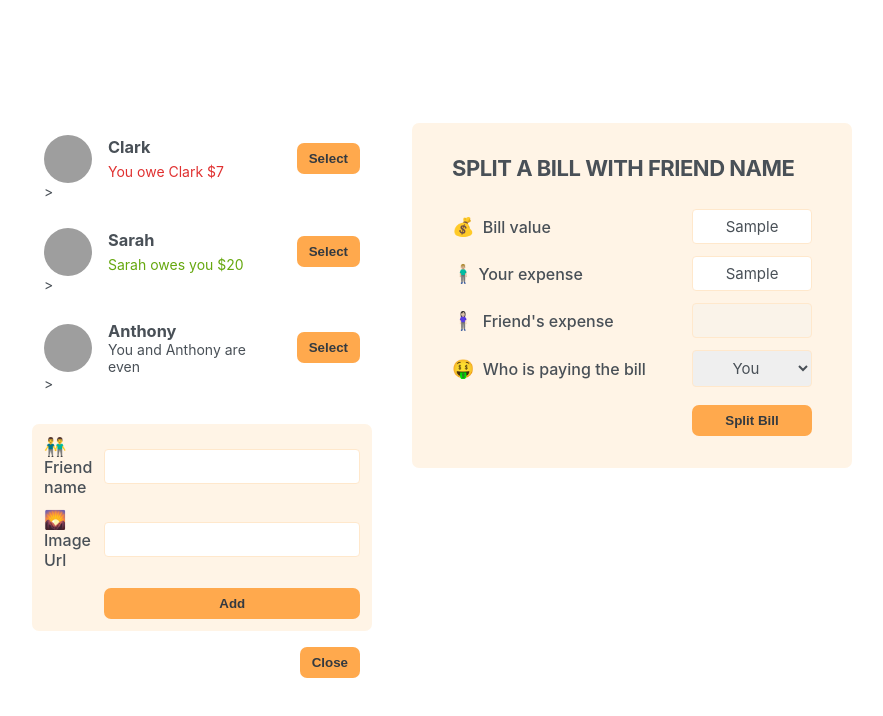
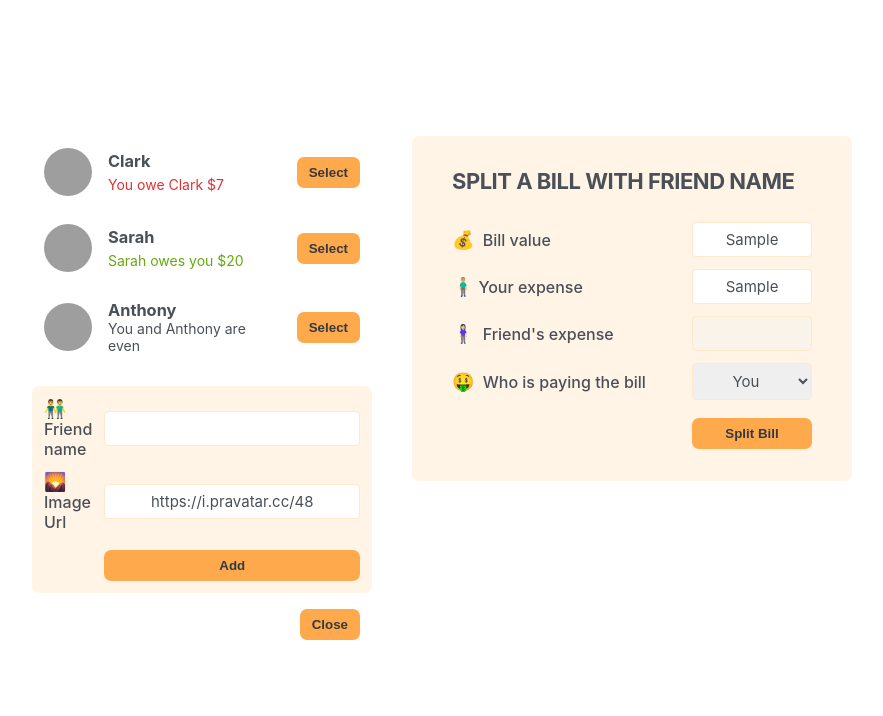
Before and after one commit to ChristianC93/eat-n-split-, a React (Create React App) app: page / in a window 1280 px wide. Both pictures are taken after typing "Sample", "Sample" into the empty fields and a click on the button "Add Friend". Shown: the top 716 px of the page, without its empty margins (198-1081 px from the left). Built offline with nearby package versions, Linux system fonts and the light colour scheme; grey boxes are pictures that could not be loaded; the HTML template or start-up script is replaced by a standard one.

Commit message:
created two state variables name and image and used them to create controlled elements. Created handleSubmit event handler so that user can create a new friend based on input information in FormAddFriend component

```diff
--- a/src/App.js
+++ b/src/App.js
@@ -78,19 +78,48 @@
       {friend.balance === 0 && (
         <p className="black">You and {friend.name} are even</p>
       )}
-      <Button>Select</Button>>
+      <Button>Select</Button>
     </li>
   );
 }
 
 function FormAddFriend() {
+  const [name, setName] = useState('');
+  const [image, setImage] = useState('https://i.pravatar.cc/48');
+
+  function handleSubmit(e) {
+    e.preventDefault();
+
+    if (!name || !image) return;
+
+    const id = crypto.randomUUID();
+    const newFriend = {
+      id,
+      name,
+      image: `${image}?=${id}`,
+      balance: 0,
+    };
+
+    console.log(newFriend);
+
+    setName('');
+    setImage('https://i.pravatar.cc/48');
+  }
   return (
-    <form className="form-add-friend">
+    <form className="form-add-friend" onSubmit={handleSubmit}>
       <label> 👬Friend name</label>
-      <input type="text" />
+      <input
+        type="text"
+        value={name}
+        onChange={(e) => setName(e.target.value)}
+      />
 
       <label> 🌄 Image Url</label>
-      <input type="text" />
+      <input
+        type="text"
+        value={image}
+        onChange={(e) => setImage(e.target.value)}
+      />
 
       <Button>Add</Button>
     </form>
```
